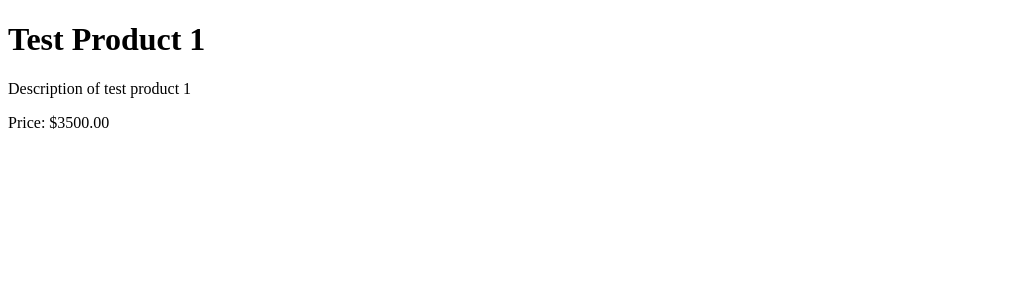
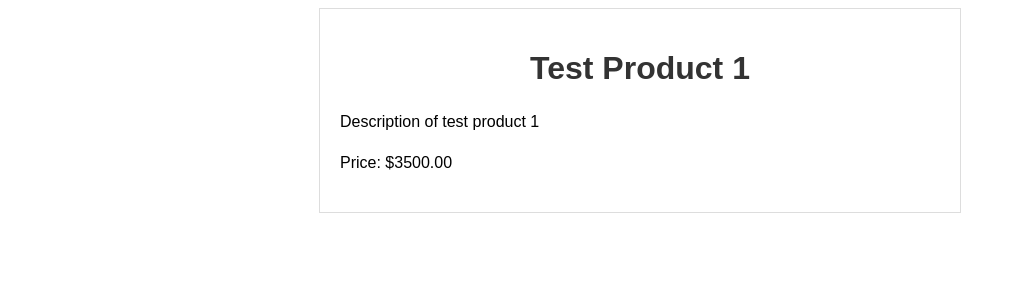
Before and after one commit to eraysahin06/django-product-management-panel, a Django app: page /products/1/ in a window 1280 px wide. Shown: the top 300 px of the page, without its empty margins (0-1016 px from the left). Run offline with Django 5.2, Linux system fonts and the light colour scheme; data comes from the database, SQL or seed files in the repository.

Commit message:
Added static css files

```diff
--- a/product_management/product_management/settings.py
+++ b/product_management/product_management/settings.py
@@ -116,7 +116,11 @@ USE_TZ = True
 # Static files (CSS, JavaScript, Images)
 # https://docs.djangoproject.com/en/5.0/howto/static-files/
 
-STATIC_URL = 'static/'
+STATIC_URL = '/static/'
+STATICFILES_DIRS = [
+    BASE_DIR / 'static',
+]
+
 
 # Default primary key field type
 # https://docs.djangoproject.com/en/5.0/ref/settings/#default-auto-field
--- a/product_management/products/templates/products/product_detail.html
+++ b/product_management/products/templates/products/product_detail.html
@@ -1,11 +1,16 @@
+{% load static %}
 <!DOCTYPE html>
 <html>
 <head>
     <title>Product Detail</title>
+    <link rel="stylesheet" href="{% static 'css/styles.css' %}">
 </head>
 <body>
-    <h1>{{ product.name }}</h1>
-    <p>{{ product.description }}</p>
-    <p>Price: ${{ product.price }}</p>
+    <div class="product-detail">
+        <h1>{{ product.name }}</h1>
+        <p>{{ product.description }}</p>
+        <p>Price: ${{ product.price }}</p>
+    </div>
+
 </body>
 </html>
--- a/product_management/products/templates/products/product_list.html
+++ b/product_management/products/templates/products/product_list.html
@@ -1,9 +1,12 @@
+{% load static %}
 <!DOCTYPE html>
 <html>
 <head>
     <title>Product List</title>
+    <link rel="stylesheet" href="{% static 'css/styles.css' %}">
 </head>
 <body>
+    <div class="container">
         <h1>Product List</h1>
         <ul>
             {% for product in products %}
@@ -12,5 +15,6 @@
                 </li>
             {% endfor %}
         </ul>
+    </div>
 </body>
 </html>
--- /dev/null
+++ b/product_management/static/css/styles.css
@@ -0,0 +1,36 @@
+body {
+    font-family: Arial, sans-serif;
+}
+
+h1 {
+    color: #333;
+}
+
+ul {
+    list-style-type: none;
+    padding: 0;
+}
+
+li {
+    margin-bottom: 10px;
+}
+
+a {
+    color: #007bff;
+    text-decoration: none;
+}
+
+.product-detail {
+    border: 1px solid #ddd;
+    padding: 20px;
+    max-width: 600px;
+    margin: auto;
+}
+
+.product-detail h1 {
+    text-align: center;
+}
+
+.product-detail p {
+    line-height: 1.6;
+}
```
Lines whose indentation alone changed are shown as unchanged.
